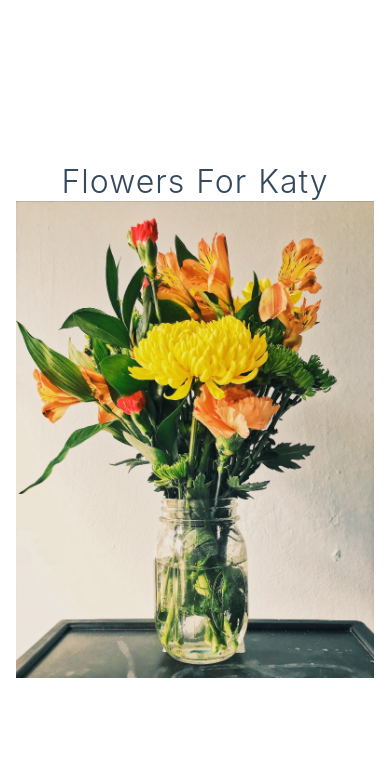
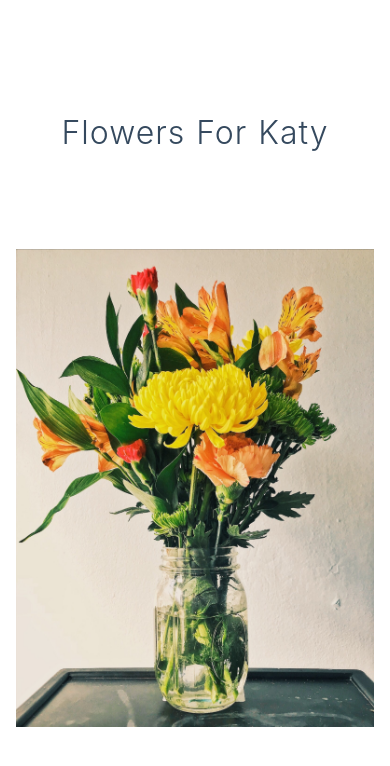
Before and after one commit to brainTrain/flowers-for, a Nuxt app: page / in a window 390 px wide. Shown: the top 766 px of the page. Built offline with nearby package versions, Linux system fonts and the light colour scheme.

Commit message:
add stylez for some light responsive handling

```diff
--- a/pages/index.vue
+++ b/pages/index.vue
@@ -42,14 +42,17 @@ export default {
   margin: 0 auto;
   min-height: 100vh;
   display: flex;
-  justify-content: center;
+  justify-content: space-evenly;
   flex-direction: column;
   align-items: center;
   text-align: center;
   padding: 1rem;
+  max-width: 40rem;
 }
 
 .title-wrapper {
+  height: 100%;
+  width: 100%;
   justify-content: center;
 }
 
```
